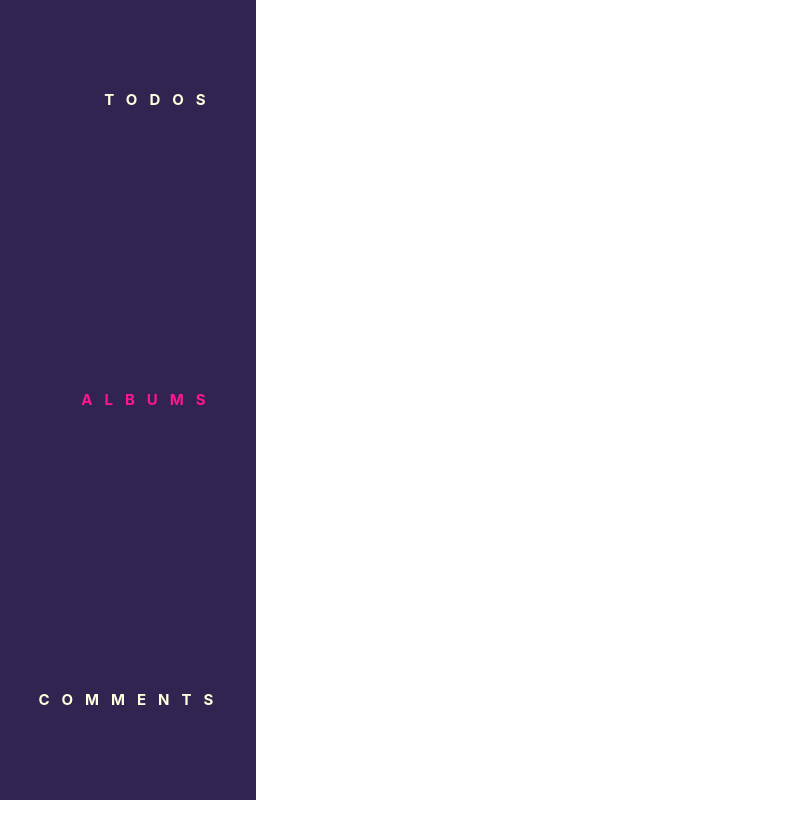
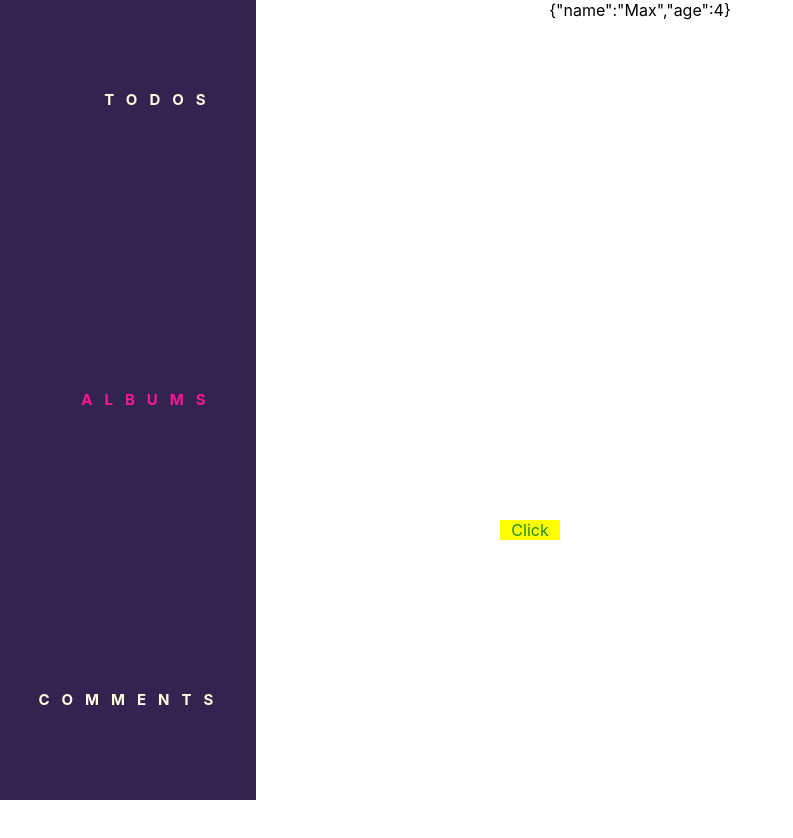
Before and after one commit to SEFSIS/homeworks_react, a React (Create React App) app: page /albums in a window 1280 px wide. Shown: the top 838 px of the page, without its empty margins (0-793 px from the left). Before the commit the page ends 800 px from the top, so only its background shows below. Built offline with nearby package versions, Linux system fonts and the light colour scheme; no server answers.

Commit message:
bonus-lesson-part1

```diff
--- a/src/App.js
+++ b/src/App.js
@@ -1,5 +1,5 @@
 import React from 'react';
-import {Route, Routes} from "react-router-dom";
+import {Navigate, Route, Routes} from "react-router-dom";
 import {AlbumsPage, CommentsPage, NotFoundPage, TodosPage} from "./pages";
 import {MainLayout} from "./layouts";
 import {Post} from "./components/Post/Post";
@@ -12,7 +12,8 @@ const App = () => {
         <div>
             <Routes>
                 <Route path={'/'} element={<MainLayout/>}>
-                    <Route index element={<TodosPage/>}/>
+                    <Route index element={<Navigate to={'todos'}/>}/>
+                    <Route path={'todos'} element={<TodosPage/>}/>
                     <Route path={'albums'} element={<AlbumsPage/>}/>
                     <Route path={'comments'} element={<CommentsPage/>}/>
                     <Route path={'comments/:postId'} element={<PostPage/>}/>
--- /dev/null
+++ b/src/components/Button/Button.js
@@ -0,0 +1,11 @@
+import React from 'react';
+import css from './Button.module.css'
+
+const Button = ({children, click, ...props}) => {
+    return (
+        <div className={css.Button} onClick={click} {...props}>
+            {children}
+        </div>
+    );
+};
+export {Button};
--- /dev/null
+++ b/src/components/Button/Button.module.css
@@ -0,0 +1,15 @@
+.Button{
+    display: flex;
+    justify-content: center;
+    align-items: center;
+    margin:500px;
+    background: #312450;
+    color: forestgreen;
+    height: 20px;
+    width: 60px;
+}
+.Button:hover{
+    background-color: maroon;
+    color: blanchedalmond;
+    cursor: pointer;
+}
--- a/src/index.js
+++ b/src/index.js
@@ -1,13 +1,22 @@
-import React from 'react';
+import React, {createContext} from 'react';
+import {BrowserRouter} from "react-router-dom";
 import ReactDOM from 'react-dom/client';
+
 import './index.css';
 import {App} from './App';
-import {BrowserRouter} from "react-router-dom";
+
+ export const MyContext =createContext(null)
+
 
 
 const root = ReactDOM.createRoot(document.getElementById('root'));
 root.render(
+
+
+<MyContext.Provider value={{name:'Max',age:4}}>
     <BrowserRouter>
         <App/>
     </BrowserRouter>
+</MyContext.Provider>
+
 );
--- a/src/pages/AlbumsPage/AlbumsPage.js
+++ b/src/pages/AlbumsPage/AlbumsPage.js
@@ -1,12 +1,22 @@
-import React from 'react';
+import React, {useContext} from 'react';
 import style from './Albums.module.css';
 import {Albums} from "../../components";
+import {MyContext} from "../../index";
+import {Button} from "../../components/Button/Button";
+
+
 
 
 const AlbumsPage = () => {
+    let context = useContext(MyContext);
+
     return (
         <div className={style.albums}>
-            <Albums/>
+            {/*<Albums/>*/}
+            {JSON.stringify(context)}
+            <Button click={()=>console.log('Click from Custom Button!!!!!')} style={{backgroundColor:'yellow'}}>Click</Button>
+
+
         </div>
     );
 };
--- a/src/pages/CommentsPage/CommentsPage.js
+++ b/src/pages/CommentsPage/CommentsPage.js
@@ -1,9 +1,14 @@
-import React from 'react';
+import React, {useContext} from 'react';
 import style from './Comments.module.css';
 import {Comments} from "../../components";
+import {MyContext} from "../../index";
 
 
 const CommentsPage = () => {
+   const context = useContext(MyContext);
+   context.gender = 'male'
+    Object.assign(context, {status: true})
+    delete context.name
     return (
         <div className={style.comments}>
 
--- a/src/pages/TodosPage/TodosPage.js
+++ b/src/pages/TodosPage/TodosPage.js
@@ -1,11 +1,13 @@
 import React from 'react';
 import style from './Todos.module.css';
 import {Todos} from "../../components";
+
 
 const TodosPage = () => {
     return (
         <div className={style.todos}>
             <Todos/>
+
         </div>
     );
 };
```
